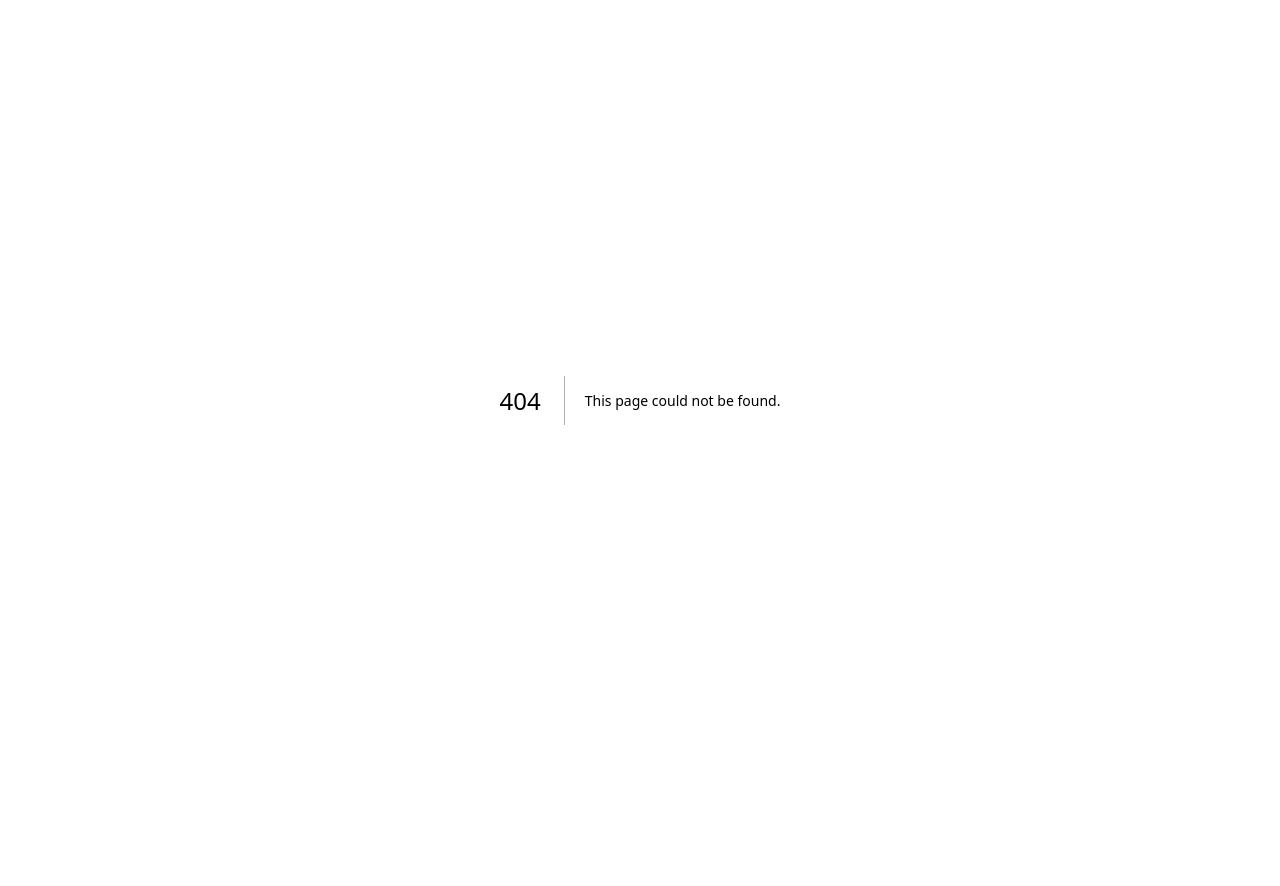
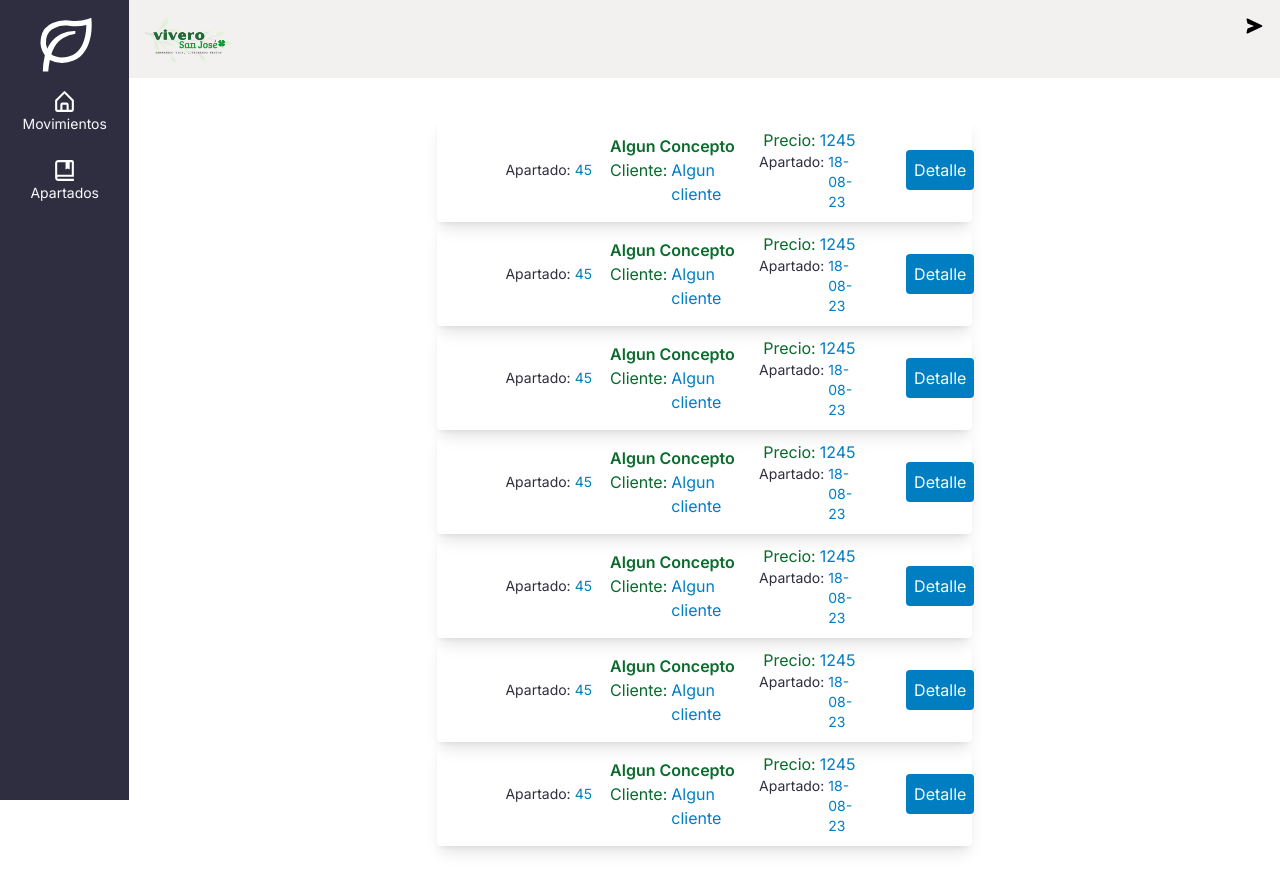
Before and after one commit to JI-Villalobos/sj-vivero, a Next.js app: page /credit-sales in a window 1280 px wide. Before the commit this address had no page. Before the commit the page ends 800 px from the top, so only its background shows below. Built offline with nearby package versions, Linux system fonts and the light colour scheme.

Commit message:
add credit-sale page

```diff
--- /dev/null
+++ b/src/app/credit-sales/layout.tsx
@@ -0,0 +1,14 @@
+import { Header } from "@/src/ui/shared/Header";
+import { Menu } from "@/src/ui/shared/Menu";
+
+export default function Layout({ children }: { children: React.ReactNode }) {
+  return (
+    <div className="flex flex-row">
+      <Menu />
+      <div className="flex flex-col w-full">
+        <Header />
+        {children}
+      </div>
+    </div>
+  );
+}
--- /dev/null
+++ b/src/app/credit-sales/page.tsx
@@ -0,0 +1,17 @@
+import { CreditSaleItem } from "@/src/ui/credit-sales/CreditSaleItem";
+
+export default async function CreditSales() {
+    return(
+        <main className="flex flex-col w-full justify-center">
+            <div className="flex flex-col justify-center items-center m-10">
+                <CreditSaleItem />
+                <CreditSaleItem />
+                <CreditSaleItem />
+                <CreditSaleItem />
+                <CreditSaleItem />
+                <CreditSaleItem />
+                <CreditSaleItem />
+            </div>
+        </main>
+    )
+}
--- /dev/null
+++ b/src/ui/credit-sales/CreditSaleItem.tsx
@@ -0,0 +1,40 @@
+export const CreditSaleItem = () => {
+    return (
+        <div className="grid grid-cols-10 gap-1 items-center w-2/4 shadow-lg p-2 rounded">
+            {/*
+                sale.isPaid ? <div className="bg-mp-light-green text-mp-white text-xs text-center rounded p-1 flex col-start-1 col-end-2">Pagado</div>
+                    : <div className="bg-mp-error text-mp-white text-xs text-center rounded p-1 flex col-start-1 col-end-2">Pendiente</div>
+            */}
+            <div className="flex flex-row text-sm m-2 col-start-2 col-end-4">
+                <p className="text-mp-dark mr-1">Apartado:</p>
+                <p className="text-mp-blue">{/*sale.id*/ 45}</p>
+            </div>
+            <div className="flex flex-col m-2 col-start-4 col-end-7">
+                <p className="text-mp-green font-semibold">{/*sale.concept*/} Algun Concepto</p>
+                <div className="flex flex-row">
+                    <p className="text-mp-green mr-1">Cliente: </p>
+                    <p className="text-mp-blue">{/*sale.client*/} Algun cliente</p>
+                </div>
+            </div>
+            <div className="flex flex-col items-center col-start-7 col-end-9">
+                <div className="flex flex-row">
+                    <p className="text-mp-green mr-1">Precio: </p>
+                    <p className="text-mp-blue">{/*formatAmount(sale.amount)*/} 1245</p>
+                </div>
+
+                <div className="flex flex-row text-sm">
+                    <p className="text-mp-dark mr-1">Apartado: </p>
+                    <p className="text-mp-blue">{/*DateFormat(sale.date)*/ '18-08-23'}</p>
+                </div>
+            </div>
+            <div className="col-start-10 col-end-10 flex justify-center items-center">
+                <button
+                    className="bg-mp-blue flex flex-row p-2 rounded text-mp-white self-center"
+                >
+
+                    Detalle
+                </button>
+            </div>
+        </div>
+    )
+}
```
